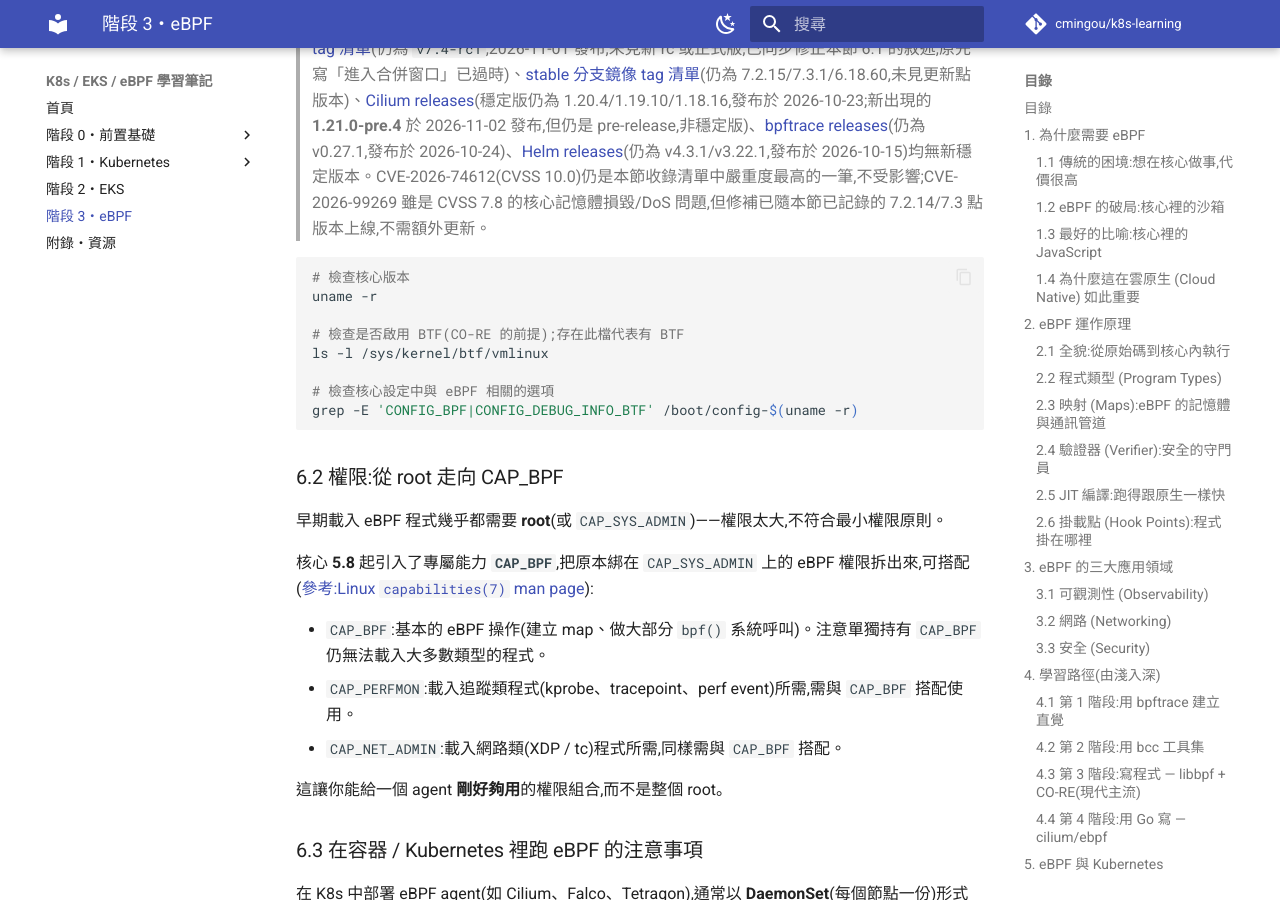
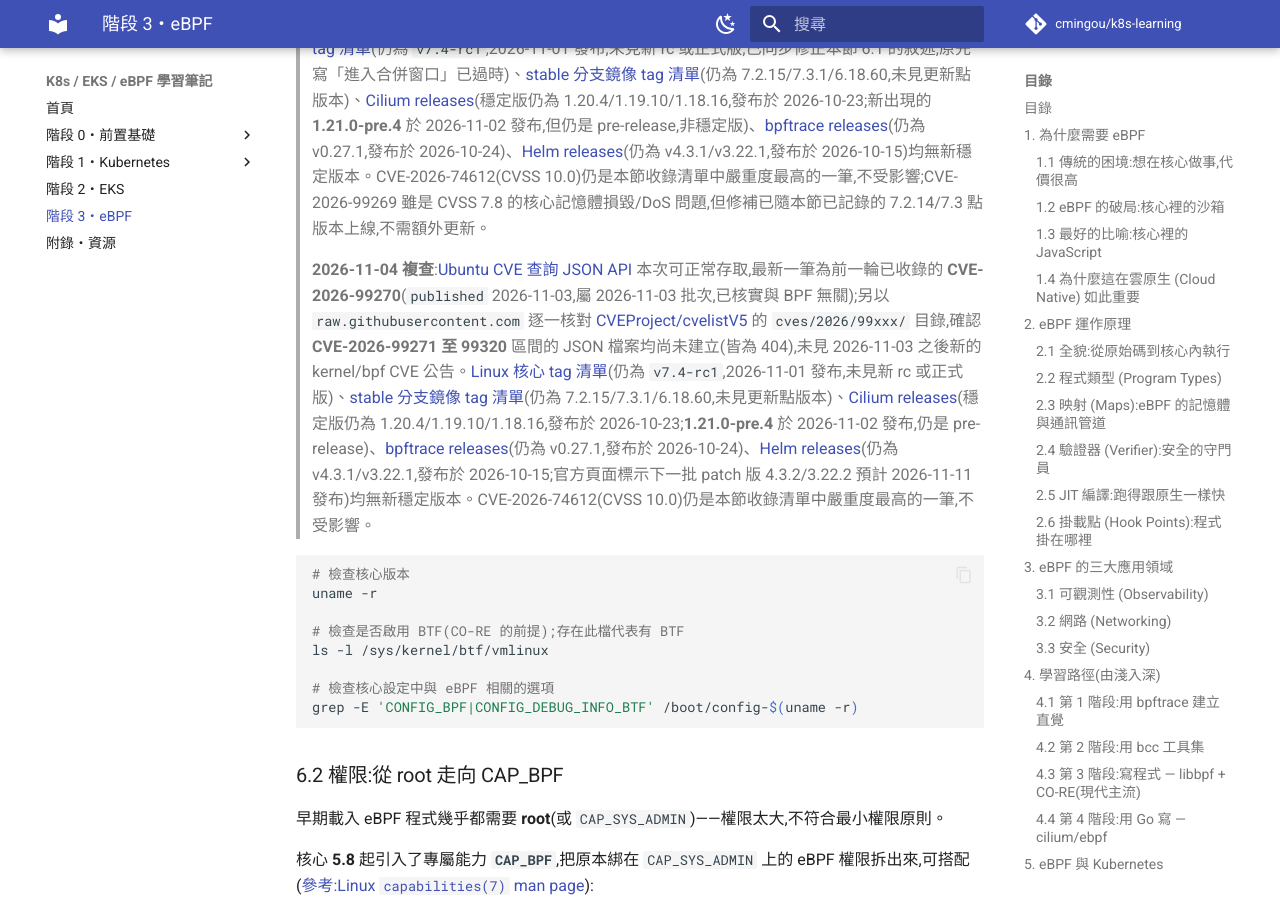
Before and after one commit to cmingou/k8s-learning, an MkDocs documentation site: the page built from docs/03-ebpf/README.md, in a window 1280 px wide and 900 px high, scrolled down 74985 px. Built offline with MkDocs 1.6.1 and Material for MkDocs 9.7.7, drawn with Linux system fonts in a browser that asks for light colours; comment, search, counter and statistics services are not loaded.

Commit message:
Confirm no new BPF kernel CVEs or Cilium/bpftrace/Helm releases (2026-11-04 review)
Daily eBPF kernel CVE/release re-check: Ubuntu's CVE JSON API was reachable
again and its newest entry is CVE-2026-99270 (already catalogued as
non-BPF-relevant from the 2026-11-03 batch). Scanned cvelistV5's
cves/2026/99xxx/ directory from CVE-2026-99271 through 99320 and found no
new files, confirming no kernel/bpf CVE disclosures since yesterday's
batch. Linux kernel tags (torvalds/linux and gregkh/linux stable mirror),
Cilium, bpftrace, and Helm releases are all unchanged from the 2026-11-03
review.

Co-Authored-By: Claude Sonnet 5 <noreply@anthropic.com>
Claude-Session: https://claude.ai/code/session_01BsV5wbDYLDtNKJ5ZqFLiLM

````diff
--- a/docs/03-ebpf/README.md
+++ b/docs/03-ebpf/README.md
@@ -816,6 +816,8 @@ eBPF 的功能與核心版本**強相關**。各功能登場的大致里程碑(
 > **2026-11-02 複查**:[Ubuntu CVE 查詢 JSON API](https://ubuntu.com/security/cves.json?package=linux&order=newest) 最新筆數的 `datePublished` 仍落在 2026-10-30(CVE-2026-115455/115456,已核實為 GCC/libstdc++ 使用者空間缺陷);但改以 `raw.githubusercontent.com` 逐一核對 [CVEProject/cvelistV5](https://github.com/CVEProject/cvelistV5) 的 `cves/2026/99xxx/` 目錄時,發現 **CVE-2026-99217 至 99242(共 26 筆)已於 2026-11-02 16:06 UTC 整批公告**(前一輪 2026-11-01 複查時這些編號仍是 404),Ubuntu 安全追蹤站截至目前尚未收錄此批(CVE-2026-99217 查詢回傳 404),只能靠 cvelistV5 搶先發現。逐筆檢視這 26 筆後,**25 筆與 kernel/bpf 攻擊面無關**(涵蓋 `keys`/keyring、`io_uring`、ftrace histogram/synth_event、Bluetooth L2CAP、`mm/damon`、NTFS、coredump 等子系統),但其中 **CVE-2026-99217**(「fork: release the files of a failed fork after sched_cancel_fork()」)與 BPF sched_ext 攻擊面直接相關,已依本節慣例補上一筆完整條目(見上)。[Linux 核心 tag 清單](https://github.com/torvalds/linux/tags)顯示 **`v7.4-rc1` 已於 2026-11-01 發布**(前一輪「仍為 v7.3,未見 7.4-rc1」的記錄已過時,代表 7.4 合併窗口已關閉、進入 rc 測試階段;rc 標籤本身不含已發布的穩定修補內容,不在本節逐點版本差異比對範圍內,故不因此另行比對)。[stable 分支鏡像 tag 清單](https://github.com/gregkh/linux/tags)未見 7.2.15、7.3.1、6.18.60 之後的新點版本,故無需重新比對差異。[Cilium releases](https://github.com/cilium/cilium/releases)(仍為 1.20.4/1.19.10/1.18.16,發布於 2026-10-23;1.21.0-pre.3 仍是 pre-release)、[bpftrace releases](https://github.com/bpftrace/bpftrace/releases)(仍為 v0.27.1,發布於 2026-10-24)均無新版本。CVE-2026-74612(CVSS 10.0)仍是本節收錄清單中嚴重度最高的一筆,不受影響;CVE-2026-99217 雖是全機等級的 DoS,但修補已隨本節已記錄的 6.12.115/6.18.60/7.2.14/7.3.1 點版本上線,不需額外更新。
 >
 > **2026-11-03 複查**:[Ubuntu CVE 查詢 JSON API](https://ubuntu.com/security/cves.json?package=linux&order=newest) 本次連線逾時無法存取(伺服器端逾時,非本機網路設定問題),改以 `raw.githubusercontent.com` 逐一核對 [CVEProject/cvelistV5](https://github.com/CVEProject/cvelistV5) 的 `cves/2026/99xxx/` 目錄作為本輪唯一來源:前一輪(2026-11-02)已收錄至 **CVE-2026-99242**,本輪確認 **CVE-2026-99243 至 99270(共 28 筆,`datePublished` 均為 2026-11-03)**為新公告批次,99271 及其後的編號仍是 404。逐筆檢視這 28 筆後,**27 筆與 kernel/bpf 攻擊面無關**(涵蓋 `io_uring`、`pid_namespace`、`KEYS`/keyring、`tipc`、`tracing`、`i2c`、`printk`、Hyper-V、`dm cache`、`gpio`、NTFS、`drm/amdgpu`、`tcp` 等子系統),但其中 **CVE-2026-99269**(「sched_ext: Wait for SCX_OPSS_DISPATCHING before moving tasks off DSQs」,CVSS **7.8 HIGH**)與 BPF sched_ext 攻擊面直接相關,已依本節慣例補上一筆完整條目(見上)。[Linux 核心 tag 清單](https://github.com/torvalds/linux/tags)(仍為 `v7.4-rc1`,2026-11-01 發布,未見新 rc 或正式版;已同步修正本節 6.1 的敘述,原先寫「進入合併窗口」已過時)、[stable 分支鏡像 tag 清單](https://github.com/gregkh/linux/tags)(仍為 7.2.15/7.3.1/6.18.60,未見更新點版本)、[Cilium releases](https://github.com/cilium/cilium/releases)(穩定版仍為 1.20.4/1.19.10/1.18.16,發布於 2026-10-23;新出現的 **1.21.0-pre.4** 於 2026-11-02 發布,但仍是 pre-release,非穩定版)、[bpftrace releases](https://github.com/bpftrace/bpftrace/releases)(仍為 v0.27.1,發布於 2026-10-24)、[Helm releases](https://github.com/helm/helm/releases)(仍為 v4.3.1/v3.22.1,發布於 2026-10-15)均無新穩定版本。CVE-2026-74612(CVSS 10.0)仍是本節收錄清單中嚴重度最高的一筆,不受影響;CVE-2026-99269 雖是 CVSS 7.8 的核心記憶體損毀/DoS 問題,但修補已隨本節已記錄的 7.2.14/7.3 點版本上線,不需額外更新。
+>
+> **2026-11-04 複查**:[Ubuntu CVE 查詢 JSON API](https://ubuntu.com/security/cves.json?package=linux&order=newest) 本次可正常存取,最新一筆為前一輪已收錄的 **CVE-2026-99270**(`published` 2026-11-03,屬 2026-11-03 批次,已核實與 BPF 無關);另以 `raw.githubusercontent.com` 逐一核對 [CVEProject/cvelistV5](https://github.com/CVEProject/cvelistV5) 的 `cves/2026/99xxx/` 目錄,確認 **CVE-2026-99271 至 99320** 區間的 JSON 檔案均尚未建立(皆為 404),未見 2026-11-03 之後新的 kernel/bpf CVE 公告。[Linux 核心 tag 清單](https://github.com/torvalds/linux/tags)(仍為 `v7.4-rc1`,2026-11-01 發布,未見新 rc 或正式版)、[stable 分支鏡像 tag 清單](https://github.com/gregkh/linux/tags)(仍為 7.2.15/7.3.1/6.18.60,未見更新點版本)、[Cilium releases](https://github.com/cilium/cilium/releases)(穩定版仍為 1.20.4/1.19.10/1.18.16,發布於 2026-10-23;**1.21.0-pre.4** 於 2026-11-02 發布,仍是 pre-release)、[bpftrace releases](https://github.com/bpftrace/bpftrace/releases)(仍為 v0.27.1,發布於 2026-10-24)、[Helm releases](https://github.com/helm/helm/releases)(仍為 v4.3.1/v3.22.1,發布於 2026-10-15;官方頁面標示下一批 patch 版 4.3.2/3.22.2 預計 2026-11-11 發布)均無新穩定版本。CVE-2026-74612(CVSS 10.0)仍是本節收錄清單中嚴重度最高的一筆,不受影響。
 
 ```bash
 # 檢查核心版本
````
